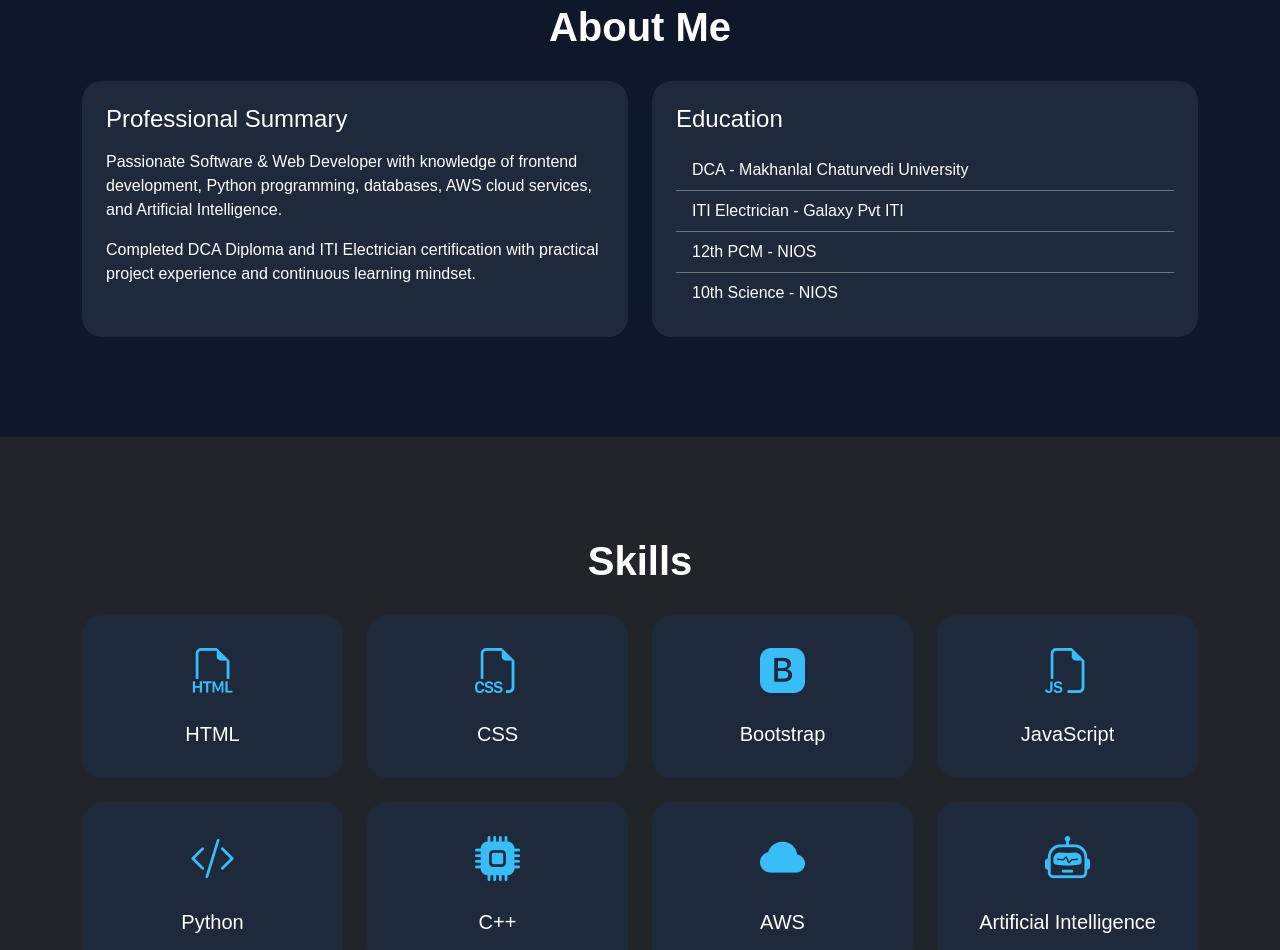
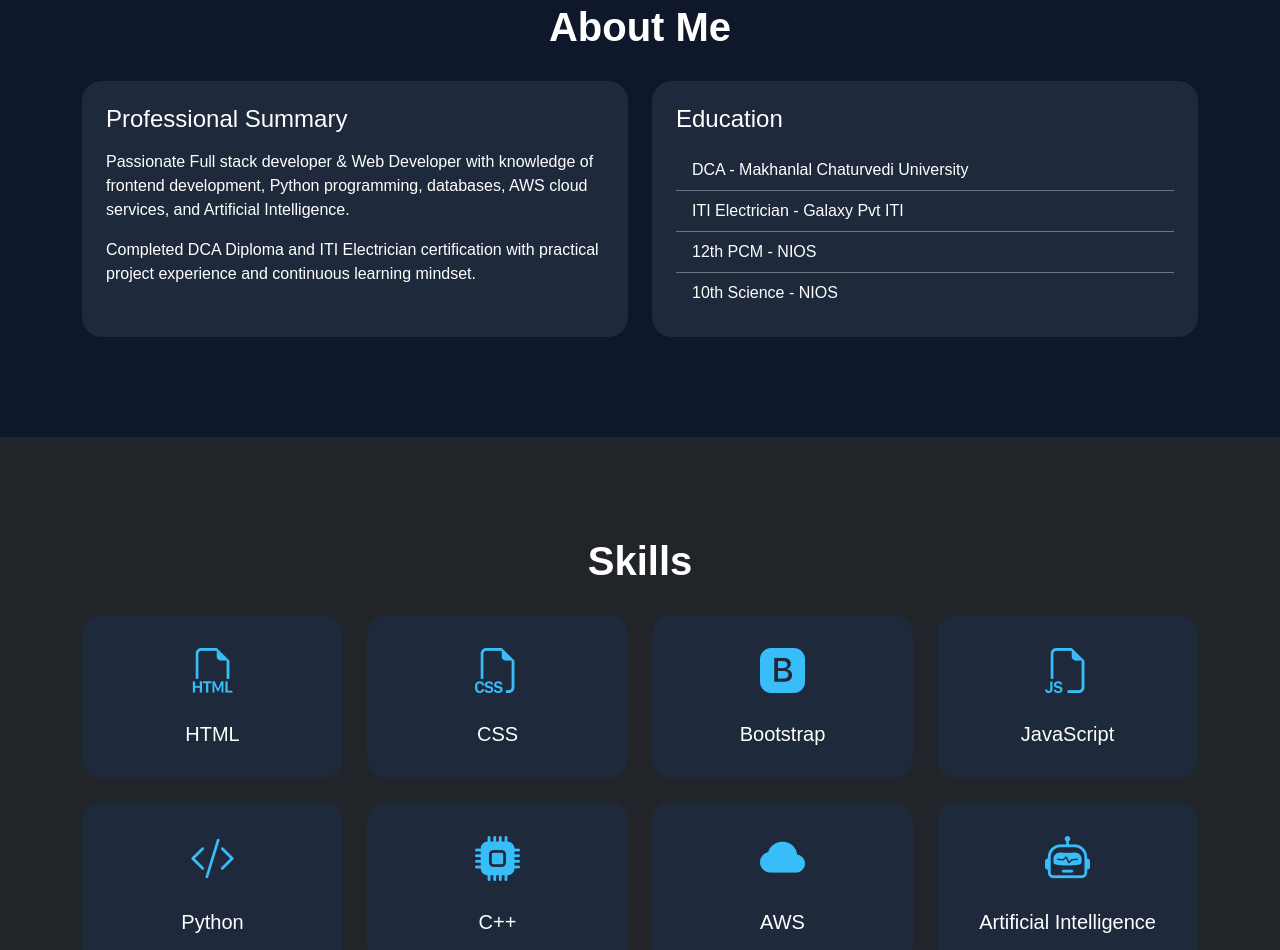
Before and after one commit to Akshatselotdev-2801/akshat-selot-portfolio, a plain HTML site: page index.html in a window 1280 px wide. Shown: the part 897-1847 px from the top of the page. Drawn offline with nearby package versions, Linux system fonts and the light colour scheme.

Commit message:
change in html file

```diff
--- a/index.html
+++ b/index.html
@@ -188,7 +188,7 @@
           <h4 class="mb-3">Professional Summary</h4>
 
           <p>
-            Passionate Software & Web Developer with knowledge of frontend development,
+            Passionate Full stack developer & Web Developer with knowledge of frontend development,
             Python programming, databases, AWS cloud services, and Artificial Intelligence.
           </p>
 
```
